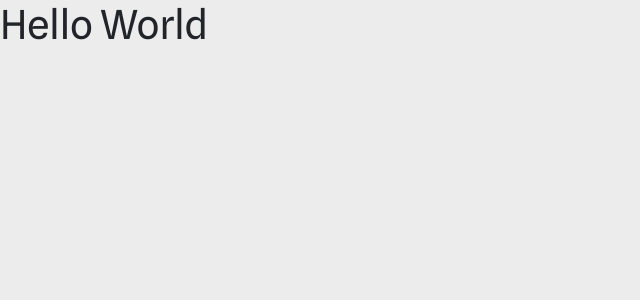
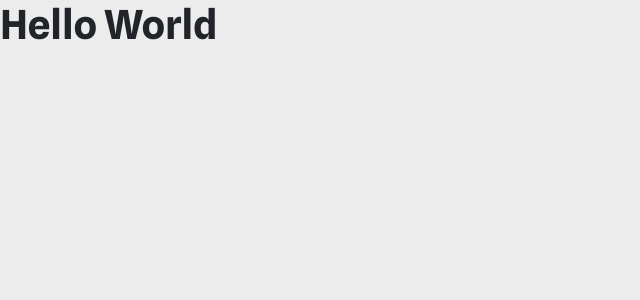
Before and after one commit to DikDns/bilsgame, a React (Create React App) app: page / in a window 1280 px wide. Shown: the top 300 px of the page, without its empty margins (0-640 px from the left). Built offline with nearby package versions, Linux system fonts and the light colour scheme.

Commit message:
add bold to heading tags

```diff
--- a/src/css/main.css
+++ b/src/css/main.css
@@ -3,4 +3,13 @@ body {
   font-family: "SplineSans-Regular", sans-serif;
   font-size: 20px;
 }
+
+h1,
+h2,
+h3,
+h4,
+h5,
+h6 {
+  font-family: "SplineSans-Bold", sans-serif;
+}
 /*# sourceMappingURL=main.css.map */
--- a/src/scss/main.scss
+++ b/src/scss/main.scss
@@ -3,3 +3,12 @@ body {
   font-family: "SplineSans-Regular", sans-serif;
   font-size: 20px;
 }
+
+h1,
+h2,
+h3,
+h4,
+h5,
+h6 {
+  font-family: "SplineSans-Bold", sans-serif;
+}
```
Also changed, not shown: 1 other file (tests, documents, lock files or other folders).
